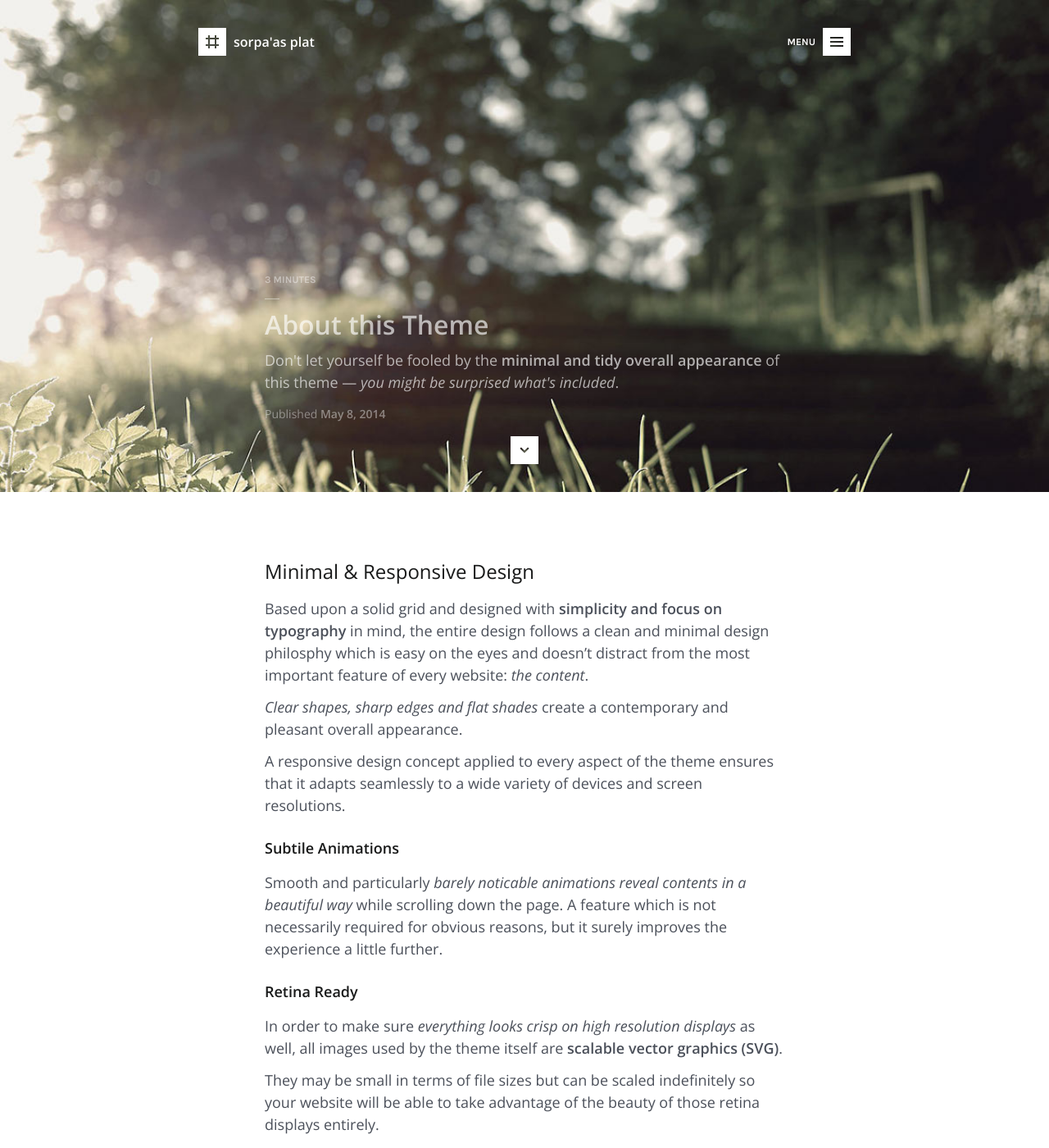
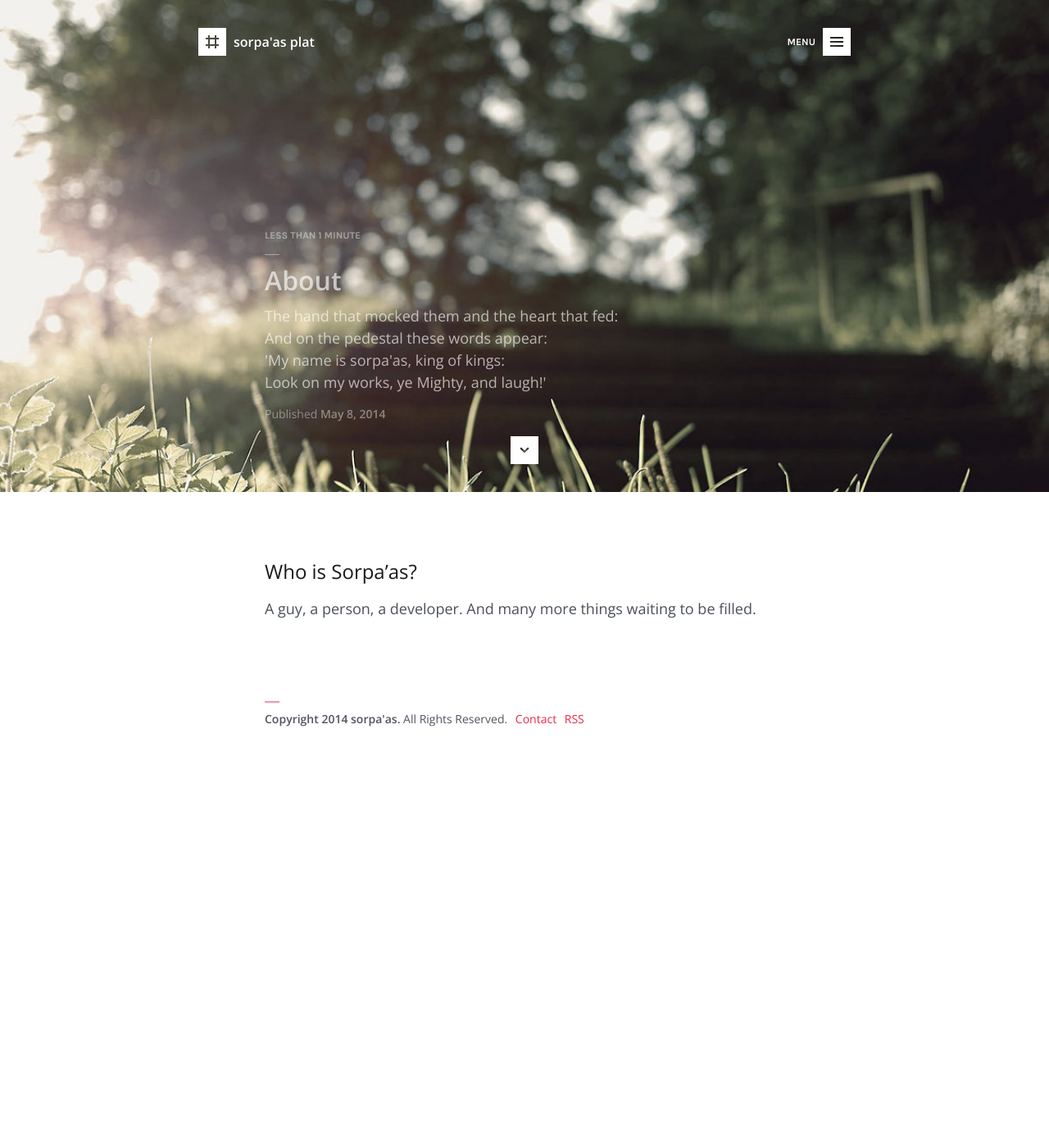
Before and after one commit to sorpaas/sorpaas.com, a Jekyll site: the page built from about.md, in a window 1280 px wide and 1400 px high. Shown: the whole window at 82% size. Built offline with Jekyll 4.4.1, drawn with Linux system fonts in a browser that asks for light colours; some of the changed text lies outside the part shown.

```diff
--- a/_config.yml
+++ b/_config.yml
@@ -7,7 +7,7 @@ description: 	The website of sorpa'as
 url: 			"http://sorpaas.com"
 
 paginate: 		3
-paginate_path: 	"blog/page:num"
+paginate_path: 	"blog/page/:num"
 
 twitter: 		sorpaas
 email: 			me@sorpaas.com
@@ -20,3 +20,4 @@ copyright: 		Copyright 2014 sorpa'as.
 # Build Settings
 permalinks: 	pretty
 markdown: kramdown
+exclude: ['README.md', 'Gemfile.lock', 'Gemfile', 'Rakefile']
--- a/about.md
+++ b/about.md
@@ -1,89 +1,18 @@
 ---
 
+permalink:  about/
 layout:			default
-title:  		About this Theme
+title:  		About
 type:			page
 navigation: 	true
 
 date:   		2014-05-08
-excerpt: 		Don't let yourself be fooled by the <b>minimal and tidy overall appearance</b> of this theme — <i>you might be surprised what's included</i>.
+excerpt: 		The hand that mocked them and the heart that fed&#58; <br>And on the pedestal these words appear&#58;<br>'My name is sorpa'as, king of kings&#58;<br>Look on my works, ye Mighty, and laugh!'
 gradient: 		2
 image: 			header-2.jpg
 
 ---
 
-## Minimal & Responsive Design
+## Who is Sorpa'as?
 
-Based upon a solid grid and designed with **simplicity and focus on typography** in mind, the entire design follows a clean and minimal design philosphy which is easy on the eyes and doesn't distract from the most important feature of every website: *the content*.
-
-*Clear shapes, sharp edges and flat shades* create a contemporary and pleasant overall appearance.
-
-A responsive design concept applied to every aspect of the theme ensures that it adapts seamlessly to a wide variety of devices and screen resolutions.
-
-### Subtile Animations
-
-Smooth and particularly *barely noticable animations reveal contents in a beautiful way* while scrolling down the page. A feature which is not necessarily required for obvious reasons, but it surely improves the experience a little further.
-
-### Retina Ready
-
-In order to make sure *everything looks crisp on high resolution displays* as well, all images used by the theme itself are **scalable vector graphics (SVG)**.
-
-They may be small in terms of file sizes but can be scaled indefinitely so your website will be able to take advantage of the beauty of those retina displays entirely.
-
-{% include media-image.html file="feature-retina.jpg" title="SVG's in Sketch 3" caption="Scalable vector graphics created in Sketch 3 look sharp and crisp on any device and the layered Sketch source file is included too" %}
-
-### Decent Parallax Scrolling
-
-Almost invisible at first sight, parallax scrolling applied to big image headers makes them move at a different speed and thus creates an **impression of depth** — tiny details essential for a truly polished look and feel.
-
-### Estimated Reading Duration
-
-It's nice to know how long it will take to read a post upfront. Because of that, there's an indicator on top of every post which provides an estimate.
-
-{% include media-image.html file="feature-estimate-duration.jpg" title="Duration" caption="Estimates are based upon the posts length and calculated automatically" %}
-
-### Clean, Valid HTML5 & CSS3
-
-Clean, optimized, validated & handwritten source code can be taken for granted. **Quality code is just as important as good design** and there's no room for compromises.
-
-In addition to that, the entire theme has been carefully tested to achieve best possible **crossbrowser compatibility** and meet highest requirements and so it works just fine in Internet Explorer 9+, Firefox 4+, Safari 5+, Chrome 14+, Opera 10.6+ as well as on iOS 4+ and Android devices.
-
-### Author Bio & Social Sharing
-
-Optionally add an author bio, social media profile links or dynamically generated sharing buttons to each page via front-matters or leave them out entirely — *it's really up to you*.
-
-{% include media-image.html file="feature-author-share.jpg" title="Author & Sharing" caption="Adding additional information to each post is remarkably easy" %}
-
-### Media Shortcodes
-
-Adding images, videos from [YouTube](http://youtube.com) / [Vimeo](http://vimeo.com) or music from [Soundcloud](http://soundcloud.com) is remarkably simple with **shortcodes you can use literally anywhere**. Even better, they also support custom captions and adapt to smaller resolutions seamlessly.
-
-{% include media-image.html file="feature-media-shortcodes.jpg" title="Shortcodes" caption="Add the shortcode and url, optionally a few details and you're good to go" %}
-
-### Disqus Comments
-
-A third-party **comment system powered by Disqus** comes with the theme — just add your username to the config file and you're ready to let the comments roll in.
-
-{% include media-image.html file="feature-comments.jpg" title="Comments" caption="Comments are powered by Disqus — just sign up, add your username to the _config file" link="http://disqus.com" %}
-
-### Syntax Highlighting
-
-Embedding pieces of code every now and then is essential. Fortunately *Hashtag for Jekyll* supports syntax highlighting by default.
-
-{% highlight ruby %}
-
-def print_hi(name)
-  puts "Hi, #{name}"
-end
-print_hi('Tom')
-#=> prints 'Hi, Tom' to STDOUT.
-
-{% endhighlight %}
-
-### Much More
-
-Those features above are just the tip of the iceberg and there's much more included.
-
-Things like support for **Google Analytics & Web Fonts**, advanced **pagination** on overview pages, a custom **teaser of the next article** at the bottom of each post, **Twitter Cards & Facebook Open Graph** tags dynamically generated, multiple page types, etc.
-
-**Hope you like it!**
+A guy, a person, a developer. And many more things waiting to be filled.
```
Also changed, not shown: credits.md (deleted, +0 -56 lines), index.html (+7 -5 lines), projects/egypt.md (added, +16 -0 lines), why-jekyll.md (deleted, +0 -24 lines), images/header-egypt.jpg (added).
